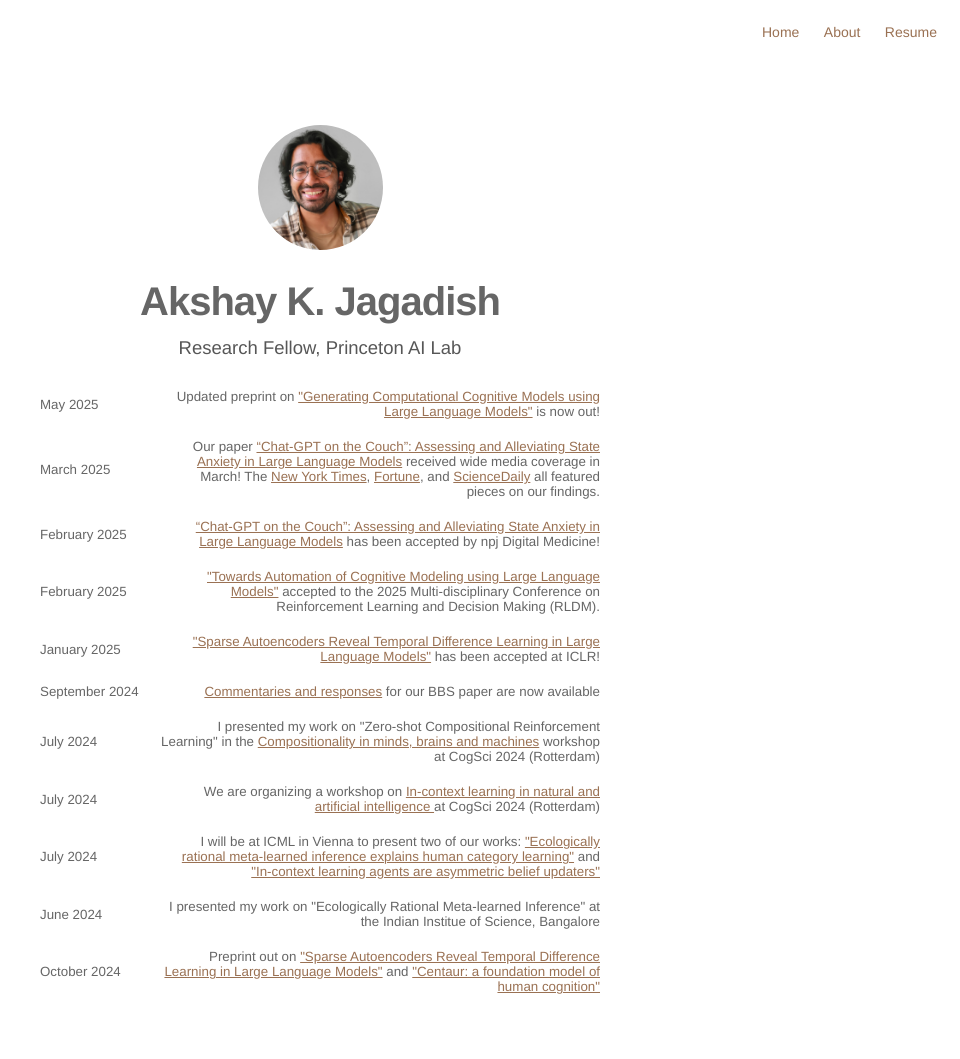
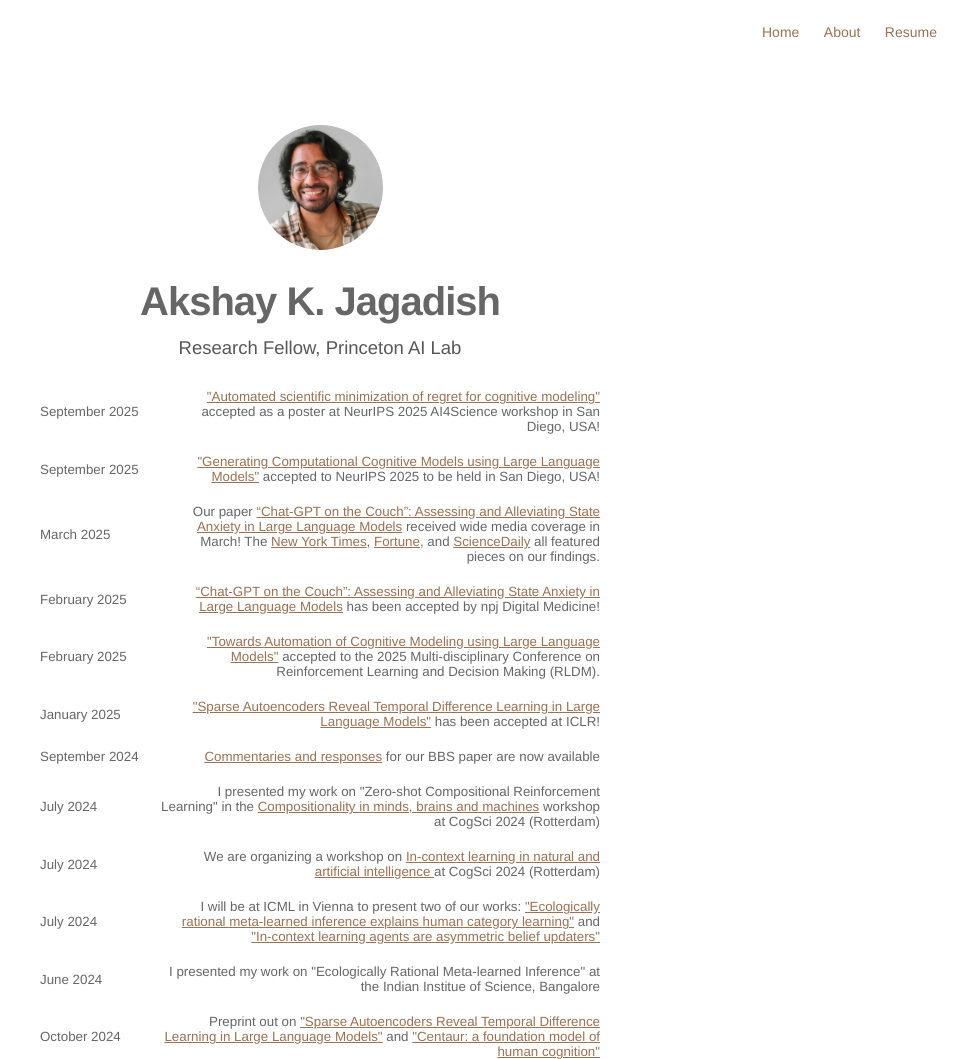
Before and after one commit to akjagadish/akjagadish.github.io, a Jekyll site: the page built from projects.html, in a window 1280 px wide. Shown: the whole page, without its empty margins (320-1280 px from the left). Built offline with Jekyll 4.4.1, drawn with Linux system fonts in a browser that asks for light colours; nearby versions of some CDN libraries; before the commit the page ends 994 px from its top, so only the background shows below that.

Commit message:
Update project details and dates in projects.html

```diff
--- a/news.html
+++ b/projects.html
@@ -6,9 +6,16 @@ layout: page_projects
 <div style="display: flex; flex-direction: column; gap: 20px;">
 
 <div style="display: flex; justify-content: space-between; align-items: center;">
-    <span style="flex-shrink: 0; text-align: left; font-size: smaller; width: 100px;">May 2025</span>
+    <span style="flex-shrink: 0; text-align: left; font-size: smaller; width: 100px;">September 2025</span>
     <span style="flex-grow: 1; text-align: right; font-size: smaller; margin-left: 20px;">
-      Updated preprint on <a href="https://arxiv.org/abs/2502.00879">"Generating Computational Cognitive Models using Large Language Models"</a> is now out!
+      <a href="https://arxiv.org/abs/2505.17661">"Automated scientific minimization of regret for cognitive modeling"</a> accepted as a poster at NeurIPS 2025 AI4Science workshop in San Diego, USA!
+    </span>
+</div>
+
+<div style="display: flex; justify-content: space-between; align-items: center;">
+    <span style="flex-shrink: 0; text-align: left; font-size: smaller; width: 100px;">September 2025</span>
+    <span style="flex-grow: 1; text-align: right; font-size: smaller; margin-left: 20px;">
+      <a href="https://arxiv.org/abs/2502.00879">"Generating Computational Cognitive Models using Large Language Models"</a> accepted to NeurIPS 2025 to be held in San Diego, USA!
     </span>
   </div>
 
```
